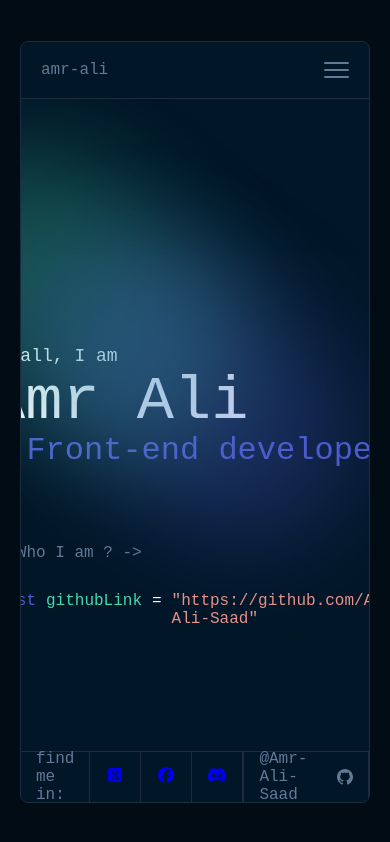
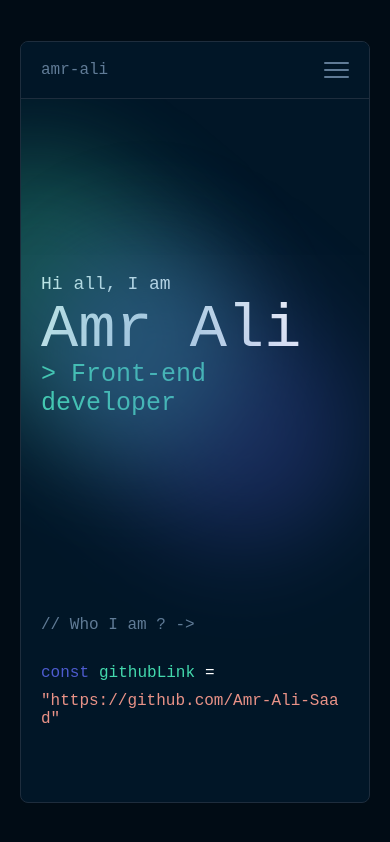
Before and after one commit to Amr-Ali-Saad/Portfolio, a website: page index.html in a window 390 px wide. Drawn offline with Linux system fonts and the light colour scheme.

Commit message:
Another People

```diff
--- a/index.html
+++ b/index.html
@@ -40,7 +40,7 @@
             <div class="info">
                 <div class="about">
                     <span>Hi all, I am</span>
-                    <h2>Amr Ali</h2>
+                    <p>Amr Ali</p>
                     <p>> Front-end developer</p>
                 </div>
                 <div class="link">
@@ -49,7 +49,8 @@
                         <span style="color: var(--secondary-purpul)">const </span>
                         <span style="color: var(--gradient-green)"> githubLink</span>
                         <span style="color: var(--secondary-white)">= </span>
-                        <span style="color: var(--accent-red)">"https://github.com/Amr-Ali-Saad"</span>
+                        <span><a target="_blank" style="color: var(--accent-red)"
+                                href="https://github.com/Amr-Ali-Saad">"https://github.com/Amr-Ali-Saad"</a></span>
                     </div>
                 </div>
             </div>
--- a/public/css/style.css
+++ b/public/css/style.css
@@ -270,6 +270,7 @@ main .main-container .info {
     display: flex;
     align-items: flex-start;
     flex-direction: column;
+    margin: 0 20px;
 }
 
 main .main-container .info .about span:nth-child(1) {
@@ -277,10 +278,12 @@ main .main-container .info .about span:nth-child(1) {
     font-size: var(--body-text);
 }
 
-main .main-container .info .about h2 {
+main .main-container .info .about p {
     all: unset;
+    display: block;
     color: var(--secondary-white);
     font-size: var(--headline-text);
+    white-space: pre-wrap;
 }
 
 main .main-container .info .about p:nth-child(3) {
@@ -302,8 +305,15 @@ main .main-container .info .link .git-link {
     color: var(--accent-green);
     margin-top: 30px;
     display: flex;
+    flex-wrap: wrap;
     gap: 10px;
     height: 21px;
+}
+
+main .main-container .info .link a:last-child {
+    display: block;
+    word-break: break-all;
+    width: 300px;
 }
 
 main .main-container .info .link .git-link span {
@@ -387,6 +397,10 @@ main .footer .github a:hover i {
         display: none;
     }
 
+    main .main-container .info {
+        width: 100%;
+    }
+
     main header .container ul {
         display: none;
     }
@@ -432,8 +446,27 @@ main .footer .github a:hover i {
     }
 }
 
-@media (max-width: 402px) {
+@media (max-width: 400px) {
     main header .container .logo {
         border: none;
     }
+
+    main .main-container .info .link a:last-child {
+        width: auto;
+    }
 }
+
+@media (max-width: 580px) {
+    main .footer {
+        display: none;
+    }
+
+    main .main-container .info .about p:nth-child(3) {
+        color: var(--accent-green);
+        font-size: 25px;
+    }
+
+    main .main-container .info .link {
+        margin-top: 40%;
+    }
+}
```
